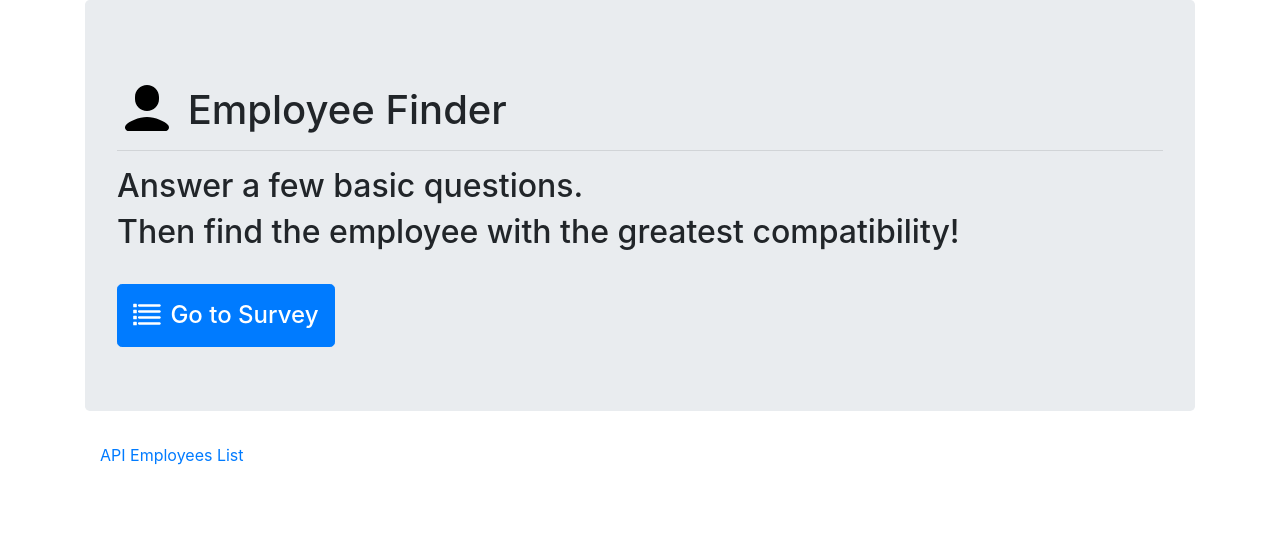
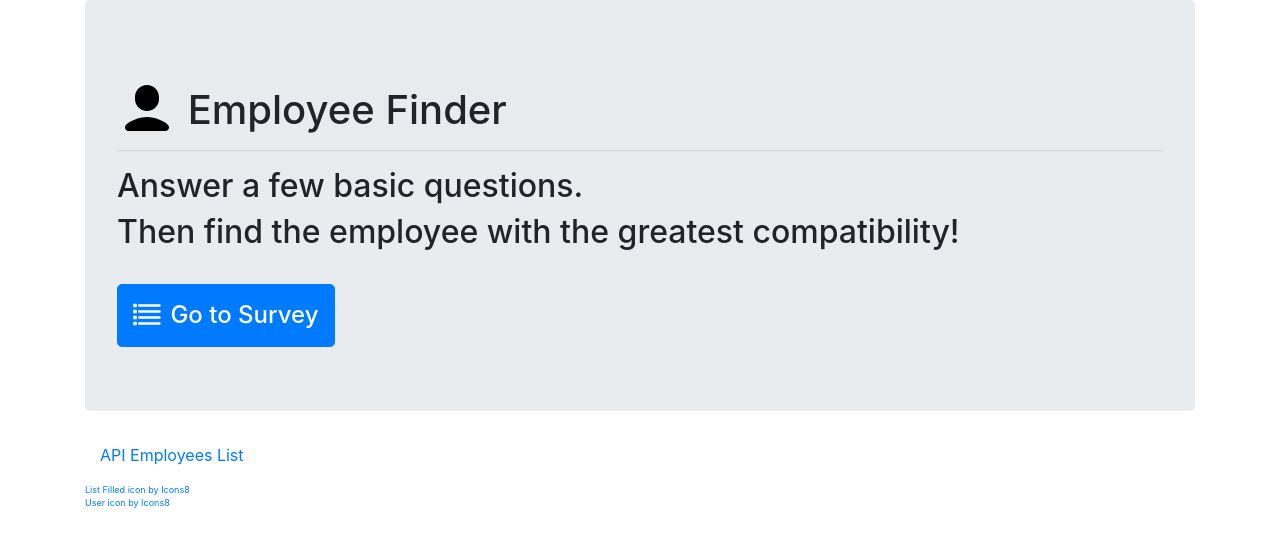
Before and after one commit to andrew-linck/EmployeeFinder, a website: page app/public/home.html in a window 1280 px wide. Drawn offline with nearby package versions, Linux system fonts and the light colour scheme.

Commit message:
Icon Cred

```diff
--- a/app/public/home.html
+++ b/app/public/home.html
@@ -27,6 +27,8 @@
         <div class="container">
         <p><a href="/api/employees">API Employees List</a></p>
         </div>
+        <a style="font-size: 9px" href="https://icons8.com/icon/8800/list-filled">List Filled icon by Icons8</a><br>
+        <a style="font-size: 9px" href="https://icons8.com/icon/98957/user">User icon by Icons8</a>
     </footer>
 
     </div>
```
